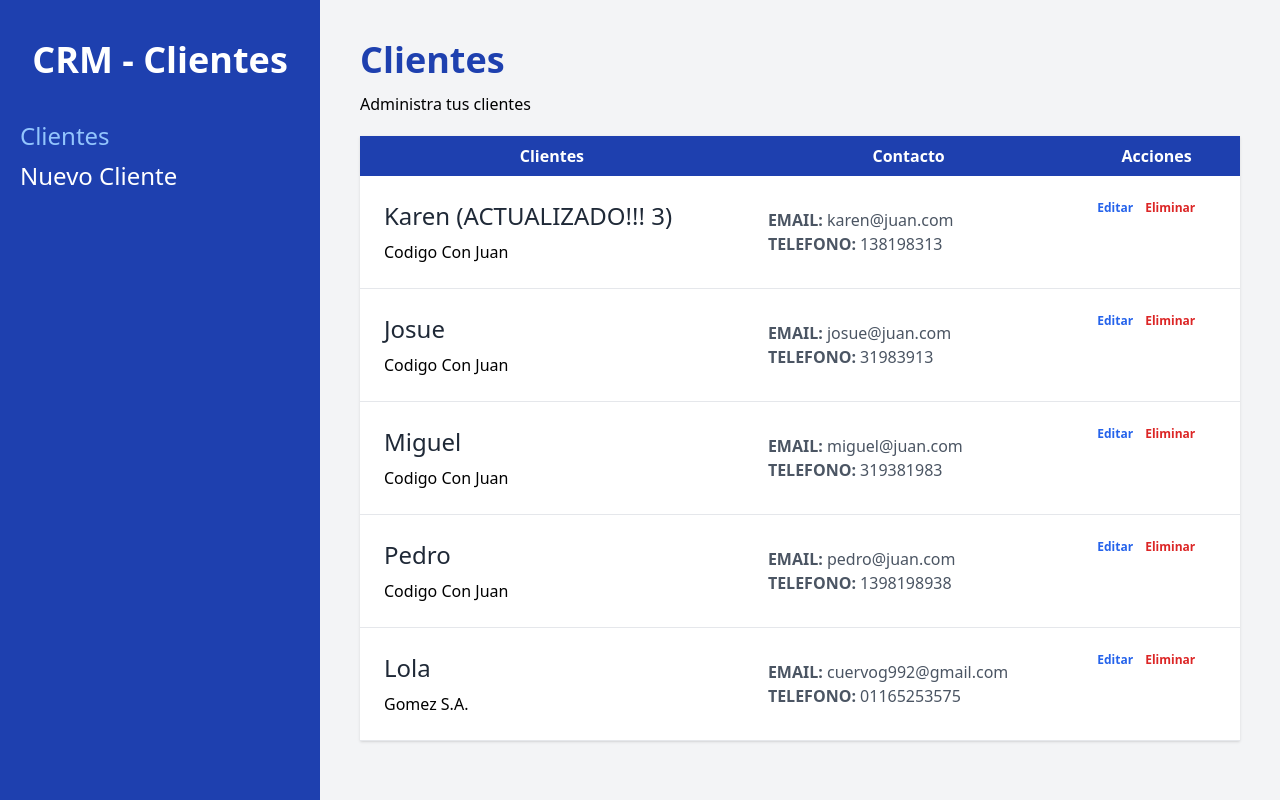
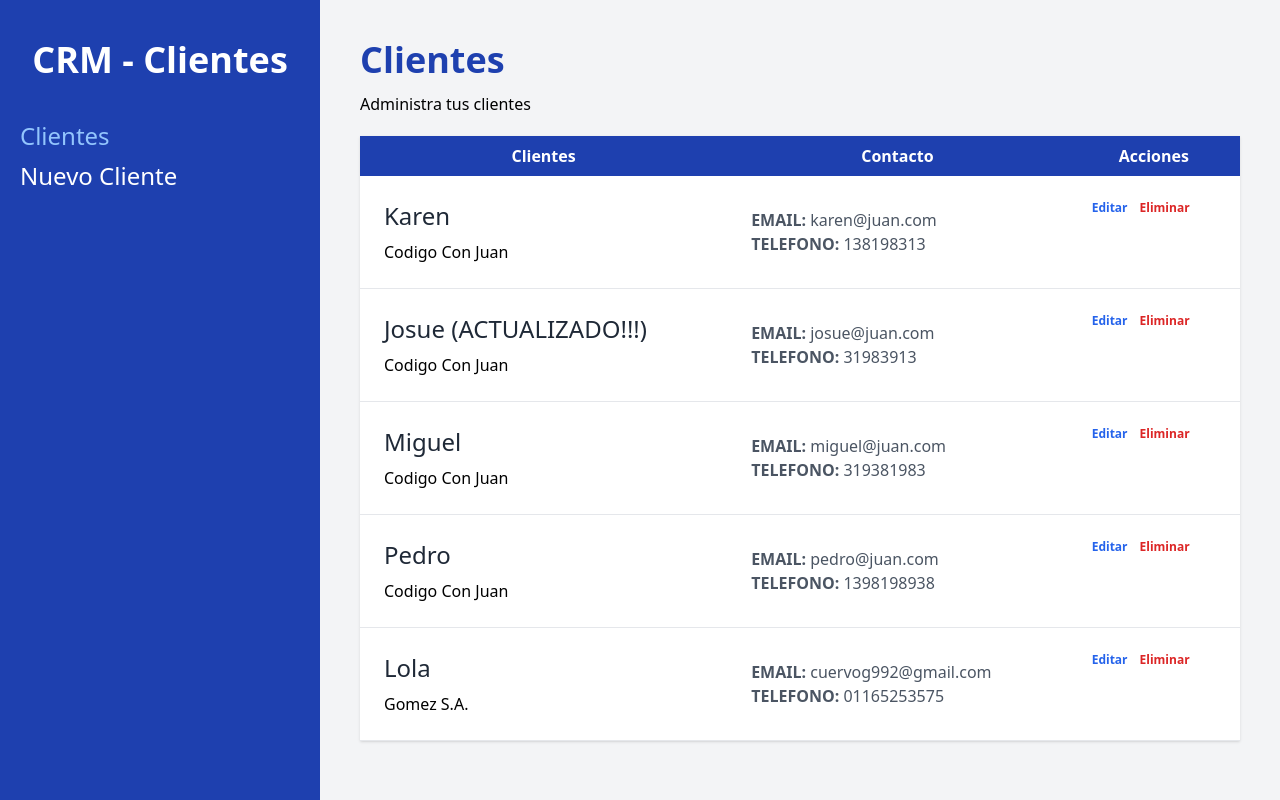
Before and after one commit to cfagomez/crm-clientes, a React (Vite) app: page / in a window 1280 px wide. Built offline with nearby package versions, Linux system fonts and the light colour scheme; data requests are answered from the project's data file.

Commit message:
action editarCliente fixed

```diff
--- a/db.json
+++ b/db.json
@@ -1,7 +1,7 @@
 {
   "clientes": [
     {
-      "nombre": "Karen (ACTUALIZADO!!! 3)",
+      "nombre": "Karen",
       "empresa": "Codigo Con Juan",
       "email": "karen@juan.com",
       "telefono": "138198313",
@@ -9,11 +9,12 @@
       "id": 2
     },
     {
-      "id": 3,
-      "nombre": "Josue",
-      "telefono": 31983913,
+      "nombre": "Josue (ACTUALIZADO!!!)",
+      "empresa": "Codigo Con Juan",
       "email": "josue@juan.com",
-      "empresa": "Codigo Con Juan"
+      "telefono": "31983913",
+      "notas": "",
+      "id": 3
     },
     {
       "id": 4,
--- a/src/data/clientes.js
+++ b/src/data/clientes.js
@@ -41,25 +41,19 @@ export async function agregarCliente(datos) {
 
 }
 
-export async function actualizarCliente(id, datos) {
-
-    try {
+export async function actualizarCliente(datos, id) {
 
     const urlCliente = `${import.meta.env.VITE_API_URL}/${id}`
     const respuesta = await fetch(urlCliente, {
+
         method: 'PUT',
         body: JSON.stringify(datos),
         headers: {
             'Content-Type':'application/json'
         }
+
     })
 
     await respuesta.json()
 
-    } catch (error) {
-
-        console.log(error)
-
 }
-
-}
--- a/src/pages/EditarCliente.jsx
+++ b/src/pages/EditarCliente.jsx
@@ -25,33 +25,9 @@ export async function action({request, params}) {
 
     const datos = Object.fromEntries(formData)
 
-    const email = formData.get('email')
+    await actualizarCliente(datos, params.idCliente)
 
-    let regex = new RegExp("([!#-'*+/-9=?A-Z^-~-]+(\.[!#-'*+/-9=?A-Z^-~-]+)*|\"\(\[\]!#-[^-~ \t]|(\\[\t -~]))+\")@([!#-'*+/-9=?A-Z^-~-]+(\.[!#-'*+/-9=?A-Z^-~-]+)*|\[[\t -Z^-~]*])");
-
-    const errores = []
-
-    if (Object.values(datos).includes('')) {
-
-        errores.push('Todos los campos son obligatorios')
-
-    }
-
-    if (!regex.test(email)) {
-
-        errores.push('Formato de email invalido')
-
-    }
-
-    if (Object.keys(errores).length) {
-
-        return errores
-
-    }
-
-    await actualizarCliente(params.idCliente, datos)
-
-    return redirect('/')
+    return {}
 
 }
 
```
Lines whose indentation alone changed are shown as unchanged.
